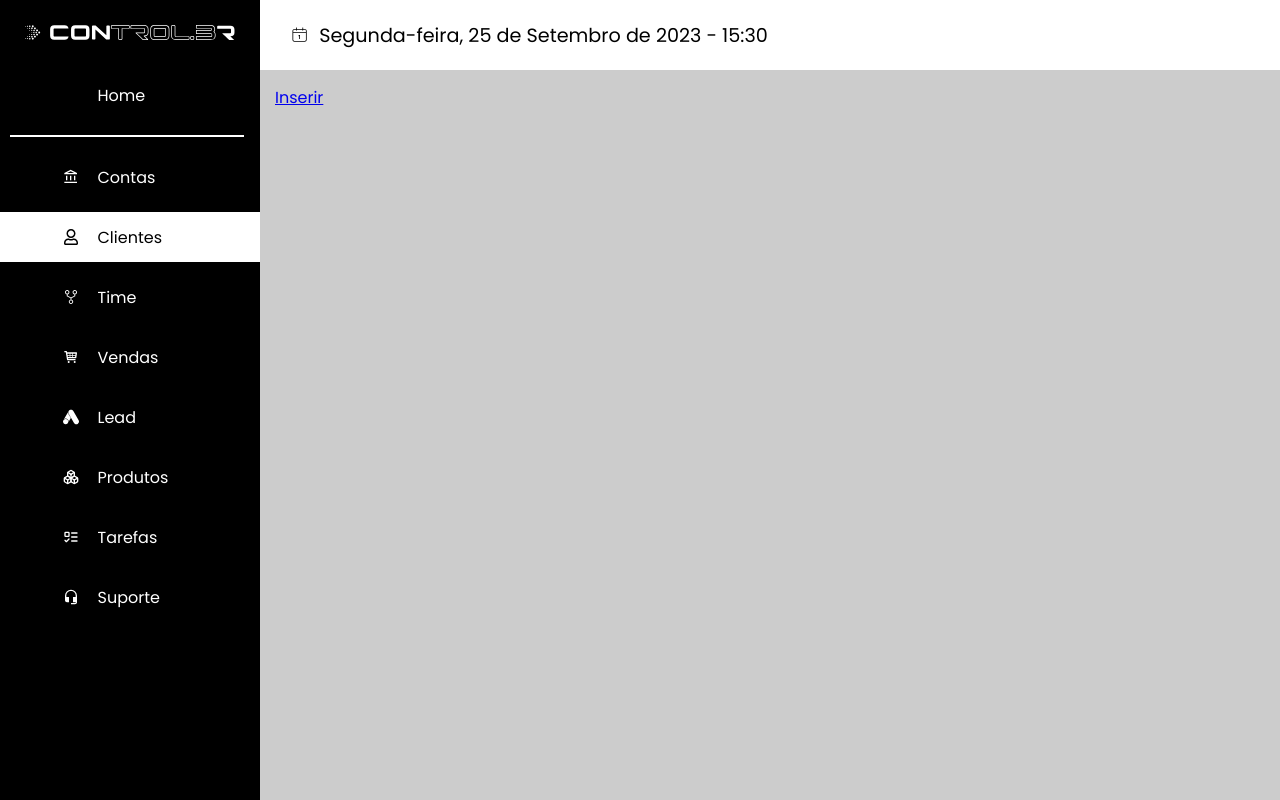
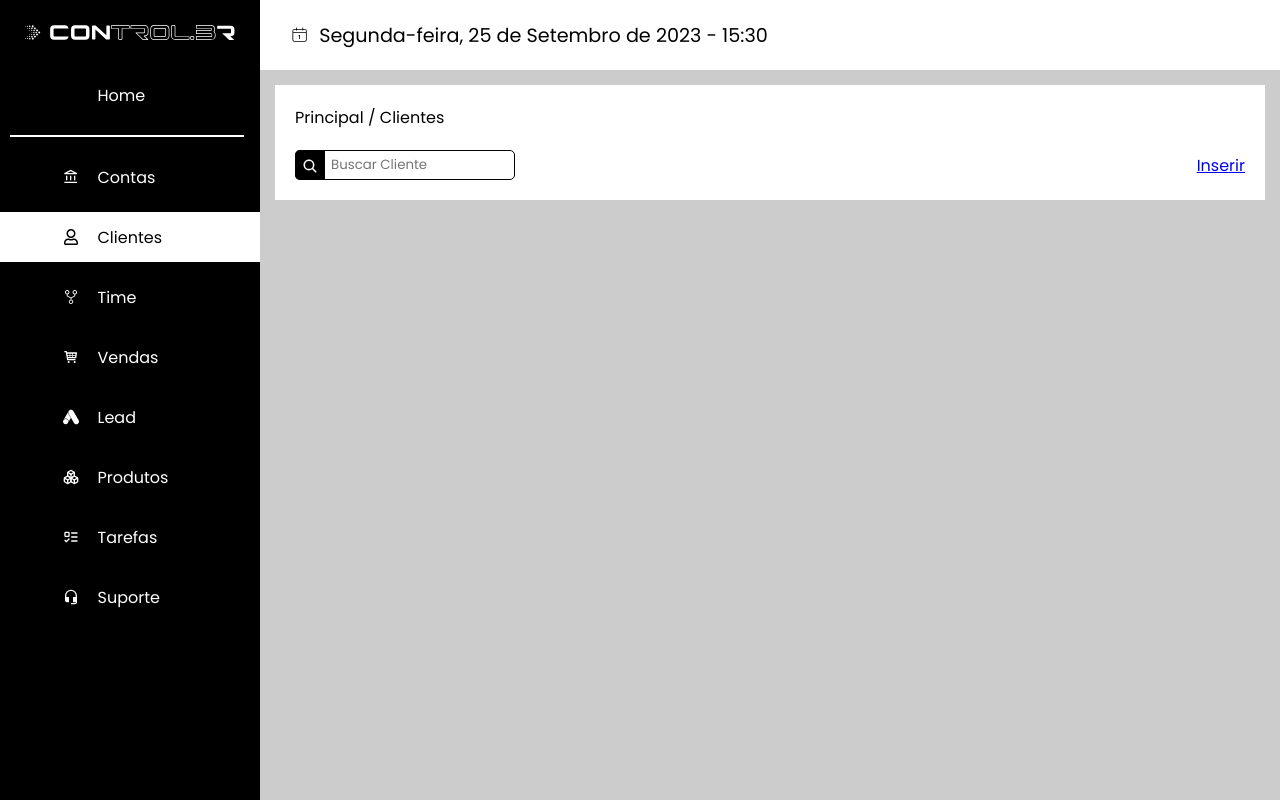
Before and after one commit to lukysid/Projeto-Uninove, a React (Vite) app in the folder frontend/: page /clients in a window 1280 px wide. Built offline with nearby package versions, Linux system fonts and the light colour scheme; some icons are missing; a web font is replaced by a local one.

Commit message:
feat:Input-Search

```diff
--- a/frontend/src/components/Header/Header.jsx
+++ b/frontend/src/components/Header/Header.jsx
@@ -54,12 +54,12 @@ const Header = () => {
   };
 
   return (
-    <S.HeaderBar>
+    <S.HeaderContainer>
       <S.DateContainer>
         <CiCalendarDate />
         {`${getDayOfWeek()}, ${currentDate.getDate()} de ${getMonthName()} de ${currentDate.getFullYear()}  -  ${getCurrentTime()}`}
       </S.DateContainer>
-    </S.HeaderBar>
+    </S.HeaderContainer>
   );
 };
 
--- a/frontend/src/components/Header/Header.style.js
+++ b/frontend/src/components/Header/Header.style.js
@@ -1,6 +1,6 @@
 import styled from "styled-components";
 
-export const HeaderBar = styled.div`
+export const HeaderContainer = styled.div`
   display: flex;
   height: 70px;
   width: calc(100vw - 260px);
--- /dev/null
+++ b/frontend/src/components/InputSearch/InputSearch.jsx
@@ -0,0 +1,18 @@
+import { IoSearch } from "react-icons/io5";
+import * as S from "./InputSearch.style";
+
+const InputSearch = ({ placeholder = "" }) => {
+  return (
+    <S.InputContainer>
+      <S.BgIcon>
+        <S.SearchIcon>
+          <IoSearch />
+        </S.SearchIcon>
+      </S.BgIcon>
+
+      <S.InputSearch placeholder={placeholder} />
+    </S.InputContainer>
+  );
+};
+
+export default InputSearch;
--- /dev/null
+++ b/frontend/src/components/InputSearch/InputSearch.style.js
@@ -0,0 +1,28 @@
+import styled from "styled-components";
+
+export const InputContainer = styled.div``;
+
+export const InputSearch = styled.input`
+  position: relative;
+  height: 30px;
+  width: 220px;
+  padding-left: 35px;
+  border: solid 1px black;
+  border-radius: 5px;
+`;
+
+export const SearchIcon = styled.div`
+  color: white;
+  display: flex;
+  justify-content: center;
+  padding-top: 8px;
+`;
+
+export const BgIcon = styled.div`
+  position: absolute;
+  height: 30px;
+  width: 30px;
+  background-color: black;
+  border-radius: 5px 0px 0px 5px;
+  z-index: 1;
+`;
--- a/frontend/src/pages/Clients/Clients.jsx
+++ b/frontend/src/pages/Clients/Clients.jsx
@@ -1,8 +1,18 @@
-import React from "react";
 import { NavLink } from "react-router-dom";
+import InputSearch from "../../components/InputSearch/InputSearch";
+import * as S from "./Clients.style";
 
 const Clients = () => {
-  return <NavLink to="/clients/addclient">Inserir</NavLink>;
+  return (
+    <S.ClientContainer>
+      <S.BreeadCrumb>Principal / Clientes</S.BreeadCrumb>
+
+      <S.HeaderContainer>
+        <InputSearch placeholder="Buscar Cliente" />
+        <NavLink to="/clients/addclient">Inserir</NavLink>
+      </S.HeaderContainer>
+    </S.ClientContainer>
+  );
 };
 
 export default Clients;
--- /dev/null
+++ b/frontend/src/pages/Clients/Clients.style.js
@@ -0,0 +1,20 @@
+import styled from "styled-components";
+
+export const ClientContainer = styled.div`
+  padding: 10px;
+  background-color: #fff;
+`;
+
+export const BreeadCrumb = styled.div`
+  display: flex;
+  align-items: center;
+  justify-content: start;
+  padding: 10px;
+`;
+
+export const HeaderContainer = styled.div`
+  display: flex;
+  align-items: center;
+  justify-content: space-between;
+  padding: 10px;
+`;
```
